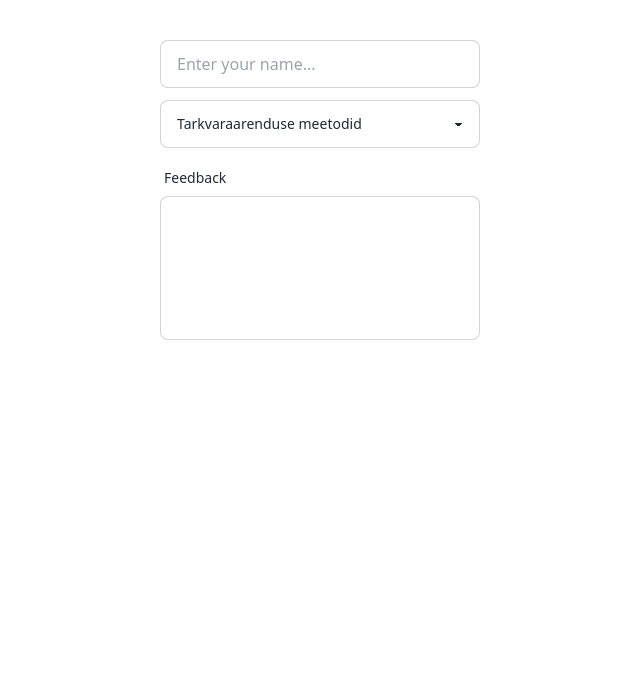
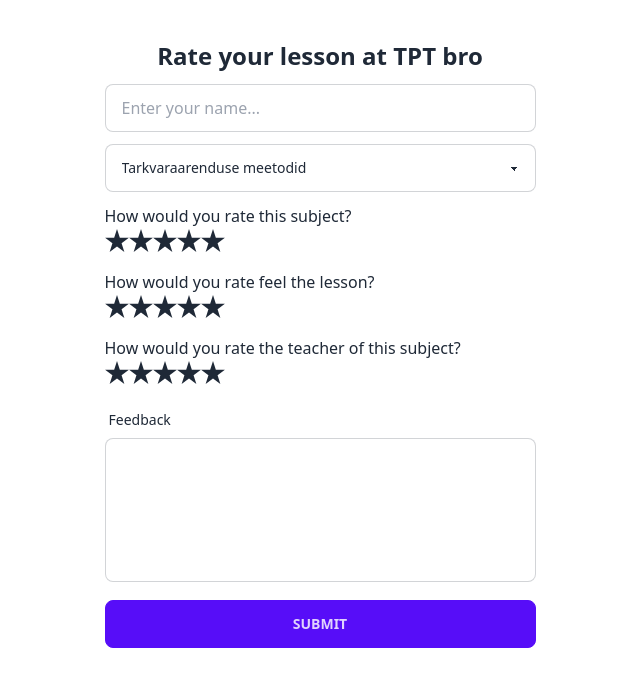
Before and after one commit to ivanivanovich1/miniProject, a React (Vite) app in the folder form/: page / in a window 1280 px wide. Shown: the top 686 px of the page, without its empty margins (320-960 px from the left). Built offline with nearby package versions, Linux system fonts and the light colour scheme.

Commit message:
Update Form.jsx

```diff
--- a/form/src/components/Form.jsx
+++ b/form/src/components/Form.jsx
@@ -1,27 +1,156 @@
 import { useState } from "react";
 import subjectList from "../data/subjects.json";
+import { Pictures } from "./Pictures";
 
 export const Form = () => {
   const [name, setName] = useState("");
-  const [subject, setSubject] = useState("");
+  const [subject, setSubject] = useState("Tarkvaraarenduse meetodid");
+  const [subjectRating, setSubjectRating] = useState();
+  const [lessonRating, setLessonRating] = useState();
+  const [teacherRating, setTeacherRating] = useState();
   const [feedback, setFeedback] = useState("");
+  const [isSubmited, setIsSubmited] = useState(false);
+
+  const handleSubmit = (e) => {
+    e.preventDefault();
+
+    setIsSubmited(true);
+  };
 
   return (
+    <>
+      {!isSubmited ? (
         <div>
-      <form>
+          <h1 className="text-2xl font-bold text-center mb-3">
+            Rate your lesson at TPT bro
+          </h1>
+          <form onSubmit={handleSubmit}>
             <div className="flex flex-col gap-3">
               <input
+                required
                 type="text"
                 value={name}
                 onChange={(e) => setName(e.target.value)}
                 placeholder="Enter your name..."
-            className="input input-bordered w-full max-w-xs"
+                className="input input-bordered w-full"
               />
-          <select className="select select-bordered w-full max-w-xs">
+              <select className="select select-bordered w-full">
                 {subjectList.map((subject) => {
-              return <option key={subject.id}>{subject.title}</option>;
+                  return (
+                    <option
+                      onClick={() => setSubject(subject.title)}
+                      key={subject.id}
+                    >
+                      {subject.title}
+                    </option>
+                  );
                 })}
               </select>
+              <span>
+                <p>How would you rate this subject?</p>
+                <div className="rating">
+                  <input
+                    onClick={() => setSubjectRating(1)}
+                    type="radio"
+                    name="rating-1"
+                    className="mask mask-star"
+                  />
+                  <input
+                    onClick={() => setSubjectRating(2)}
+                    type="radio"
+                    name="rating-1"
+                    className="mask mask-star"
+                  />
+                  <input
+                    onClick={() => setSubjectRating(3)}
+                    type="radio"
+                    name="rating-1"
+                    className="mask mask-star"
+                  />
+                  <input
+                    onClick={() => setSubjectRating(4)}
+                    type="radio"
+                    name="rating-1"
+                    className="mask mask-star"
+                  />
+                  <input
+                    onClick={() => setSubjectRating(5)}
+                    type="radio"
+                    name="rating-1"
+                    className="mask mask-star"
+                  />
+                </div>
+              </span>
+              <span>
+                <p>How would you rate feel the lesson?</p>
+                <div className="rating">
+                  <input
+                    onClick={() => setLessonRating(1)}
+                    type="radio"
+                    name="rating-2"
+                    className="mask mask-star"
+                  />
+                  <input
+                    onClick={() => setLessonRating(2)}
+                    type="radio"
+                    name="rating-2"
+                    className="mask mask-star"
+                  />
+                  <input
+                    onClick={() => setLessonRating(3)}
+                    type="radio"
+                    name="rating-2"
+                    className="mask mask-star"
+                  />
+                  <input
+                    onClick={() => setLessonRating(4)}
+                    type="radio"
+                    name="rating-2"
+                    className="mask mask-star"
+                  />
+                  <input
+                    onClick={() => setLessonRating(5)}
+                    type="radio"
+                    name="rating-2"
+                    className="mask mask-star"
+                  />
+                </div>
+              </span>
+              <span>
+                <p>How would you rate the teacher of this subject?</p>
+                <div className="rating">
+                  <input
+                    onClick={() => setTeacherRating(1)}
+                    type="radio"
+                    name="rating-3"
+                    className="mask mask-star"
+                  />
+                  <input
+                    onClick={() => setTeacherRating(2)}
+                    type="radio"
+                    name="rating-3"
+                    className="mask mask-star"
+                  />
+                  <input
+                    onClick={() => setTeacherRating(3)}
+                    type="radio"
+                    name="rating-3"
+                    className="mask mask-star"
+                  />
+                  <input
+                    onClick={() => setTeacherRating(4)}
+                    type="radio"
+                    name="rating-3"
+                    className="mask mask-star"
+                  />
+                  <input
+                    onClick={() => setTeacherRating(5)}
+                    type="radio"
+                    name="rating-3"
+                    className="mask mask-star"
+                  />
+                </div>
+              </span>
               <div>
                 <label className="label">
                   <span className="label-text">Feedback</span>
@@ -29,11 +158,22 @@ export const Form = () => {
                 <textarea
                   value={feedback}
                   onChange={(e) => setFeedback(e.target.value)}
-              className="textarea h-36 resize-none textarea-bordered textarea-md w-full max-w-xs"
+                  className="textarea h-36 resize-none textarea-bordered textarea-md w-full"
                 ></textarea>
               </div>
+              <button className="btn btn-primary">submit</button>
             </div>
           </form>
         </div>
+      ) : (
+        <>
+          <header className="mb-3 text-center">
+            <h2 className="font-bold text-2xl">Your form is submitted, bro!</h2>
+            <p>This is funny man:</p>
+          </header>
+          <Pictures />
+        </>
+      )}
+    </>
   );
 };
```
Lines whose indentation alone changed are shown as unchanged.
